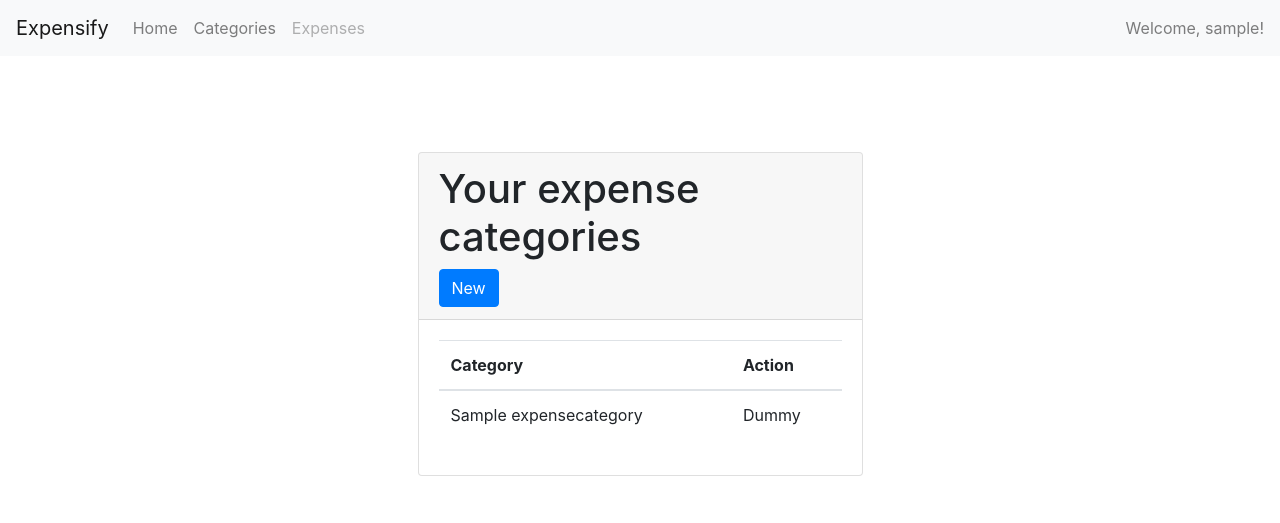
After one commit to trk9001/expensify, a Django app: page /expenses/categories/ in a window 1280 px wide. The commit adds this page. Shown: the top 523 px of the page. Run offline with Django 3.2, Linux system fonts and the light colour scheme; a user stored in the database is signed in; tables that the repository leaves empty hold one stand-in row (values such as "Sample post"); some libraries are stand-ins or nearby versions.

Commit message:
Start creating a list view for expense categories

```diff
--- /dev/null
+++ b/core/templates/core/expense/category/list.html
@@ -0,0 +1,40 @@
+{% extends 'base.html' %}
+{% load crispy_forms_tags %}
+
+{% block title %}Expense categories{% endblock %}
+
+{% block content %}
+  <div class="container my-5 py-5">
+    <div class="row">
+      <div class="col-5 mx-auto">
+        <div class="card">
+          <div class="card-header">
+            <h1>Your expense categories</h1>
+            <button class="btn btn-primary mr-auto" type="button">New</button>
+          </div>
+          <div class="card-body">
+          {# TODO: Add check for empty list #}
+            <table class="table">
+              <thead>
+              <tr>
+                <th>Category</th>
+                <th>Action</th>
+              </tr>
+              </thead>
+              <tbody>
+              {% for category in object_list %}
+              {% if not category.hidden %}
+              <tr>
+                <td>{{ category.name }}</td>
+                <td>Dummy</td>
+              </tr>
+              {% endif %}
+              {% endfor %}
+              </tbody>
+            </table>
+          </div>
+        </div>
+      </div>
+    </div>
+</div>
+{% endblock %}
--- a/core/urls.py
+++ b/core/urls.py
@@ -4,6 +4,7 @@ from . import views
 
 urlpatterns = [
     path('', views.IndexView.as_view(), name='index'),
-    path('expenses/new/', views.CreateExpenseView.as_view(), name='new-expense'),
-    path('expenses/categories/new/', views.CreateExpenseCategoryView.as_view(), name='new-expense-category'),
+    path('expenses/new/', views.CreateExpenseView.as_view(), name='expense-new'),
+    path('expenses/categories/', views.ListExpenseCategoryView.as_view(), name='expense-category-list'),
+    path('expenses/categories/new/', views.CreateExpenseCategoryView.as_view(), name='expense-category-new'),
 ]
--- a/core/views/__init__.py
+++ b/core/views/__init__.py
@@ -1,2 +1,3 @@
 from .index import IndexView
-from .expense import CreateExpenseCategoryView, CreateExpenseView
+from .expense import CreateExpenseCategoryView, ListExpenseCategoryView
+from .expense import CreateExpenseView
--- a/core/views/expense.py
+++ b/core/views/expense.py
@@ -1,5 +1,6 @@
 from django.contrib.auth.mixins import LoginRequiredMixin
 from django.urls import reverse_lazy
+from django.views.generic.list import ListView
 from django.views.generic.edit import CreateView
 
 from ..forms import CreateExpenseCategoryForm, CreateExpenseForm
@@ -10,12 +11,17 @@ class CreateExpenseCategoryView(LoginRequiredMixin, CreateView):
     model = ExpenseCategory
     form_class = CreateExpenseCategoryForm
     template_name = 'core/expense/category/create.html'
-    success_url = reverse_lazy('index')  # TODO: Change
+    success_url = reverse_lazy('expense-category-list')
 
     def get_initial(self):
         current_user = self.request.user
         initial = {'user': current_user.pk}
         return initial
+
+
+class ListExpenseCategoryView(LoginRequiredMixin, ListView):
+    model = ExpenseCategory
+    template_name = 'core/expense/category/list.html'
 
 
 class CreateExpenseView(LoginRequiredMixin, CreateView):
--- a/templates/base.html
+++ b/templates/base.html
@@ -13,7 +13,7 @@
 
   <div class="navbar-nav mr-auto">
     <a class="nav-item nav-link" href="{% url 'index' %}">Home</a>
-    <a class="nav-item nav-link disabled" href="#">Categories</a>
+    <a class="nav-item nav-link" href="{% url 'expense-category-list' %}">Categories</a>
     <a class="nav-item nav-link disabled" href="#">Expenses</a>
   </div>
 
```
